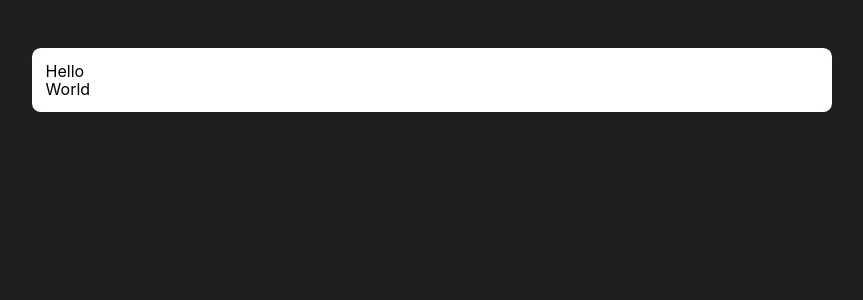
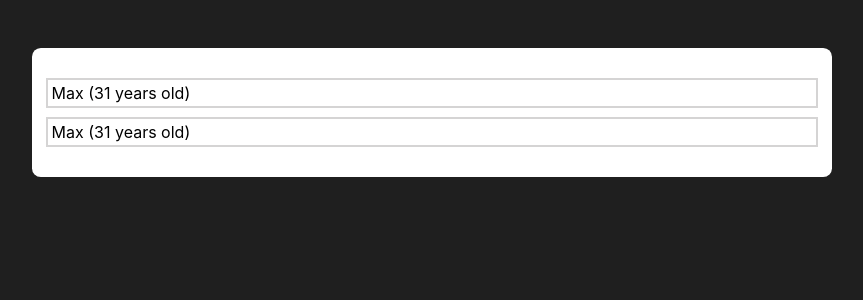
Before and after one commit to BobMakhlin/users, a React (Create React App) app: page / in a window 1280 px wide. Shown: the top 300 px of the page, without its empty margins (208-1071 px from the left). Built offline with nearby package versions, Linux system fonts and the light colour scheme.

Commit message:
Display a static list of users

```diff
--- a/src/App.css
+++ b/src/App.css
@@ -5,3 +5,8 @@ body {
   width: 50rem;
   max-width: 95%;
 }
+
+#root,
+.App {
+  width: 100%;
+}
--- a/src/App.js
+++ b/src/App.js
@@ -1,13 +1,15 @@
 import './App.css';
-import Card from './components/UI/Card';
+import UserList from './components/User/UserList';
+
+const DEFAULT_USERS = [
+  {id: "17ef964b-23df-434d-b38e-dad7324719a9", name: "Max", age: 31},
+  {id: "17ef964b-23df-434d-b38e-dad7324719a1", name: "Max", age: 31}
+];
 
 function App() {
   return (
     <div className="App">
-      <Card>
-        <div>Hello</div>
-        <div>World</div>
-      </Card>
+      <UserList models={DEFAULT_USERS} />
     </div>
   );
 }
--- a/src/components/UI/Card.module.css
+++ b/src/components/UI/Card.module.css
@@ -3,4 +3,5 @@
     border-radius: 0.55em;
     box-sizing: border-box;
     padding: 0.85em;
+    margin-bottom: 2em;
 }
--- /dev/null
+++ b/src/components/User/UserList.js
@@ -0,0 +1,28 @@
+import Card from "../UI/Card";
+import styles from "./UserList.module.css";
+
+const User = ({ model }) => {
+  return (
+    <li className={styles.user}>
+      {model.name} ({model.age} years old)
+    </li>
+  );
+};
+
+const UserList = ({ models }) => {
+  if (models.length === 0) {
+    return null;
+  }
+
+  return (
+    <Card>
+      <ul className={styles.userList}>
+        {models.map((model) => (
+          <User key={model.id} model={model} />
+        ))}
+      </ul>
+    </Card>
+  );
+};
+
+export default UserList;
--- /dev/null
+++ b/src/components/User/UserList.module.css
@@ -0,0 +1,14 @@
+.userList {
+    list-style-type: none;
+    padding-left: 0;
+    width: 100%;
+}
+
+.user {
+    width: 100%;
+    border: 2.15px solid #D5D4D4;
+    padding: 0.25em;
+    width: 100%;
+    box-sizing: border-box;
+    margin-bottom: 0.55em;
+}
```
